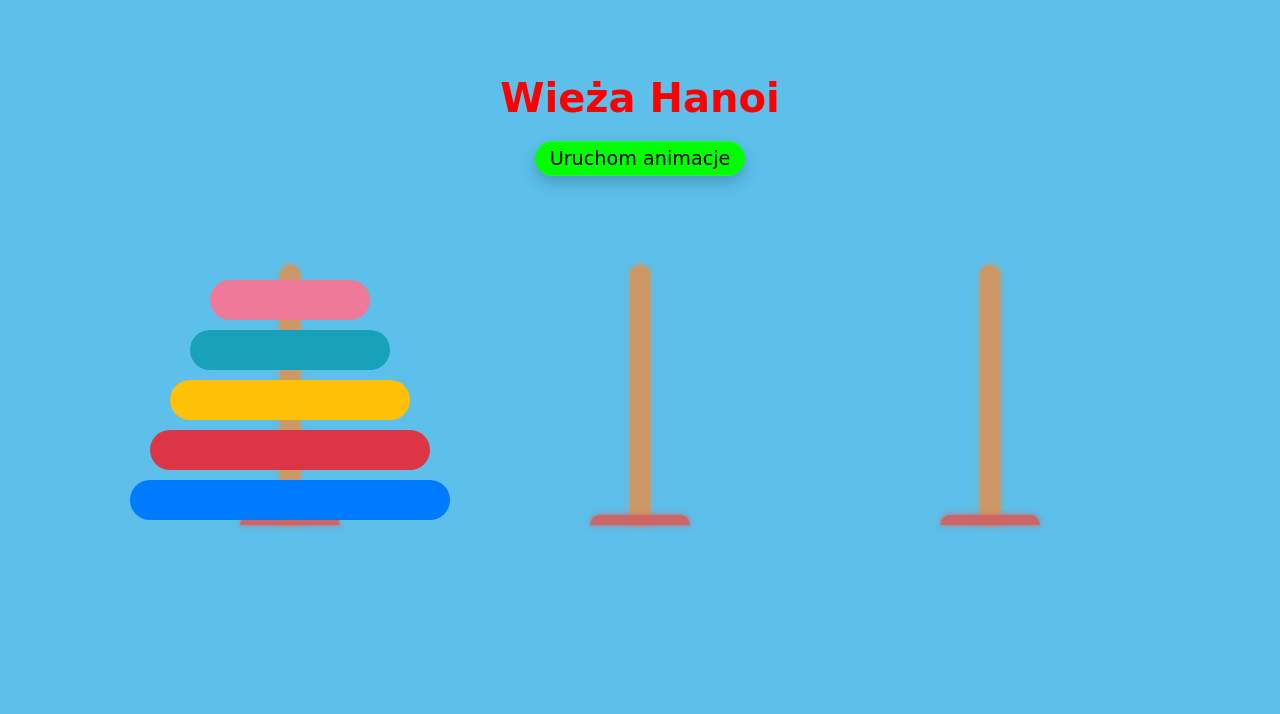
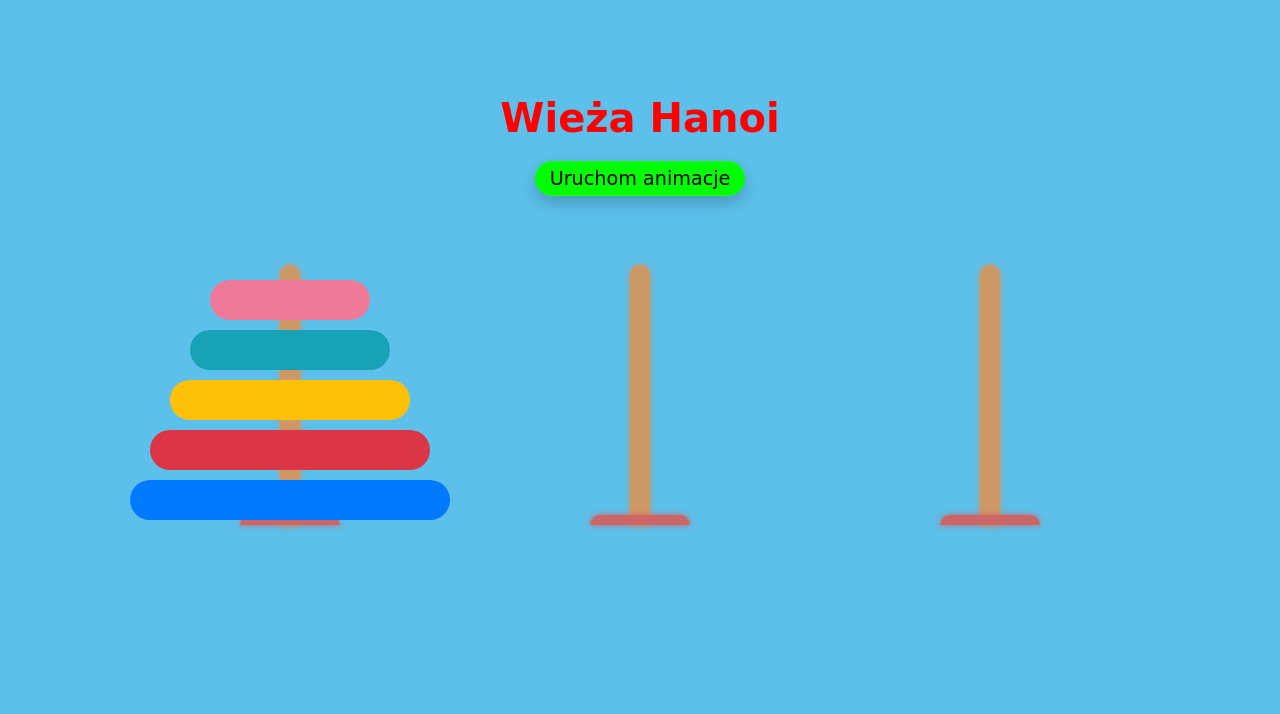
Before and after one commit to ajarek/wieza-hanoi, a plain HTML site: page index.html in a window 1280 px wide. Shown: the top 714 px of the page. Drawn offline with Linux system fonts and the light colour scheme; a web font is replaced by a local one.

Commit message:
marginesy

```diff
--- a/style.css
+++ b/style.css
@@ -51,7 +51,7 @@ body {
 }
 
 h1 {
-    margin-top: -200px;
+    margin-top: -180px;
     font-size: 2.5rem;
 }
 
```
